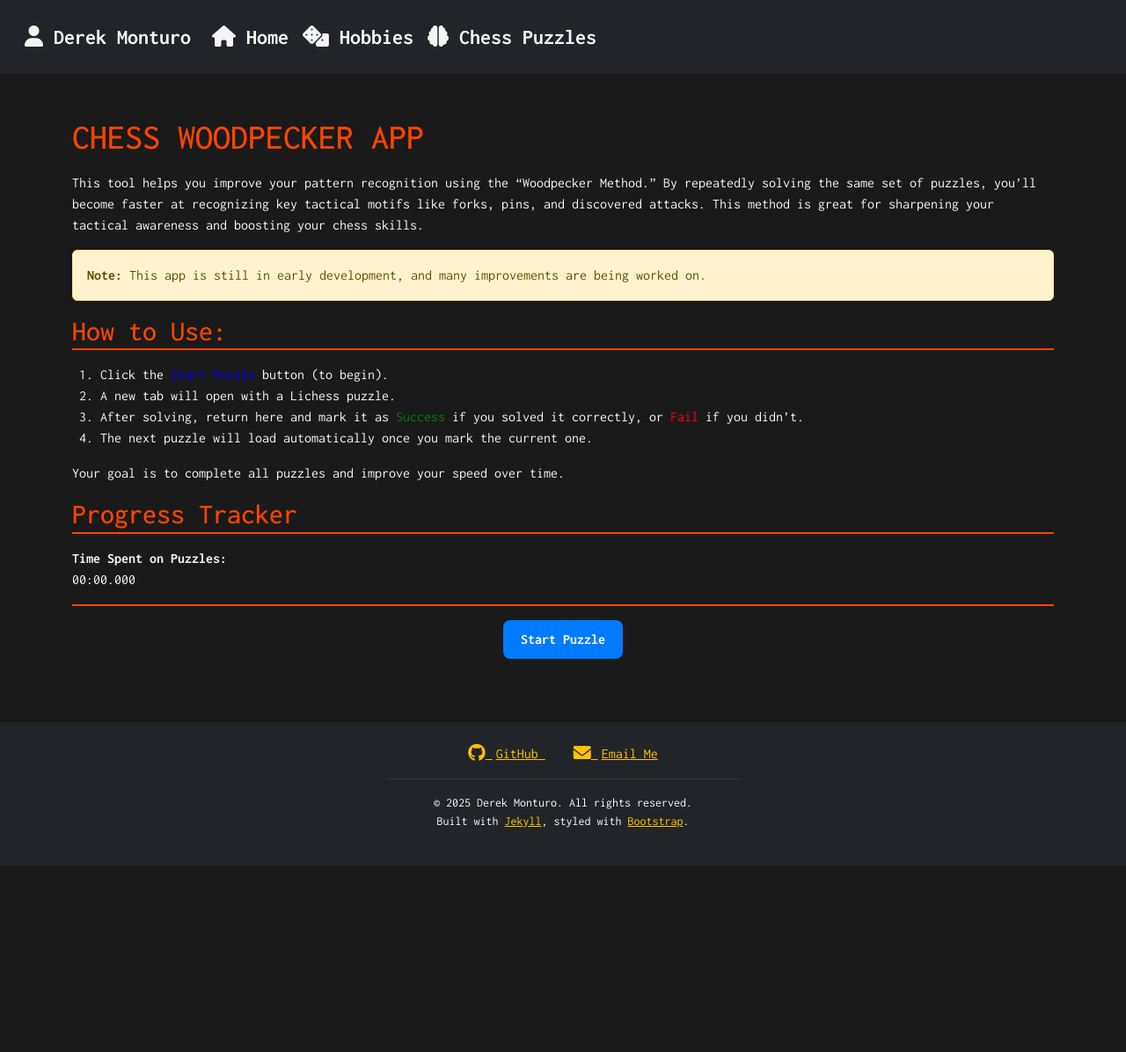
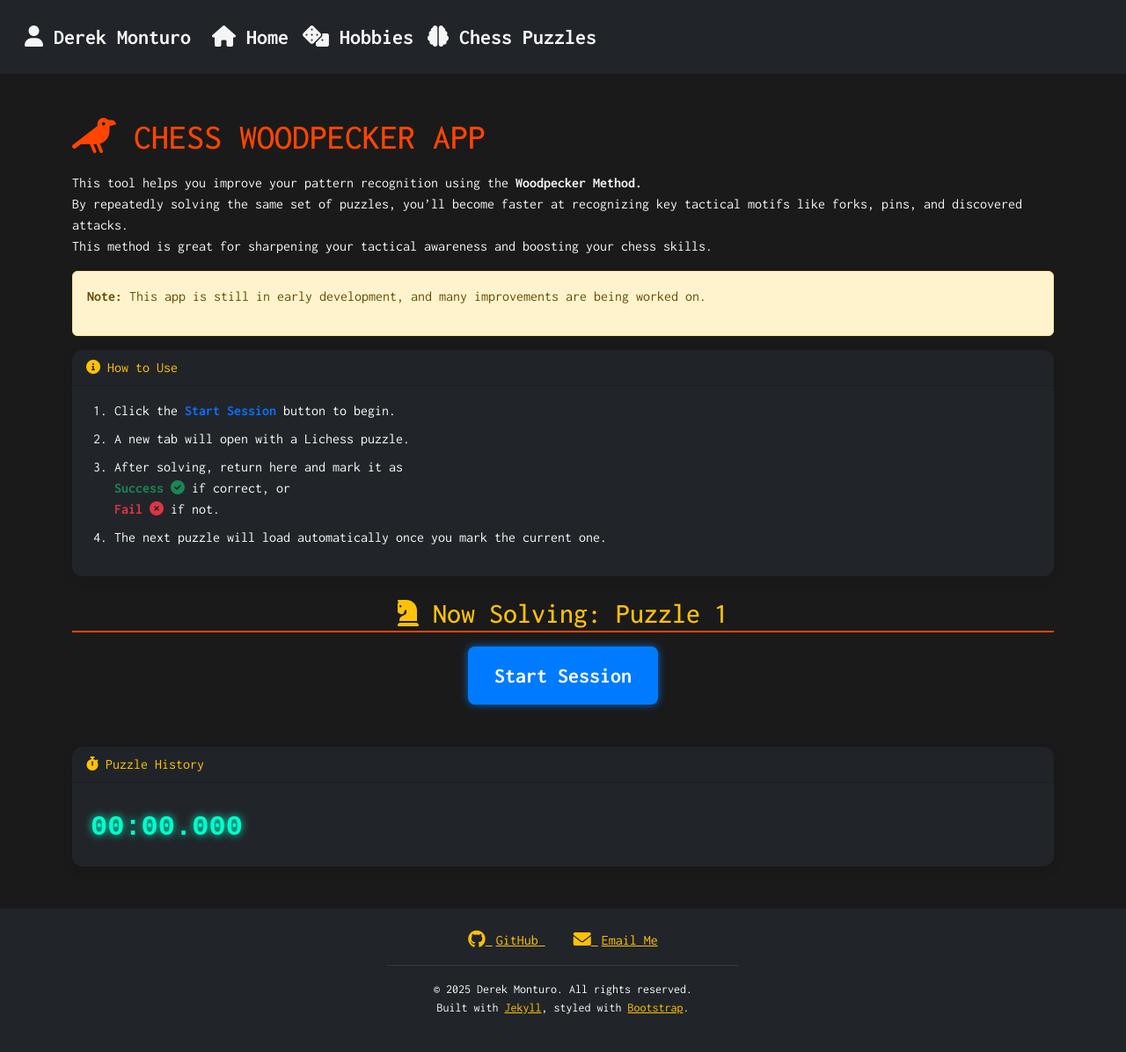
Before and after one commit to drmDev/drmDev.github.io, a Jekyll site: the page built from puzzles.md, in a window 1280 px wide. Shown: the whole page at 88% size. Built offline with Jekyll 4.4.1, drawn with Linux system fonts in a browser that asks for light colours; before the commit the page ends 984 px from its top, so only the background shows below that.

Commit message:
puzzles history and styling

```diff
--- a/assets/css/style.css
+++ b/assets/css/style.css
@@ -153,7 +153,7 @@
     margin-right: 10px;
 }
 
-/* Button Styles */
+/* Puzzles Styling */
 .btn {
     padding: 10px 20px;
     font-size: 16px;
@@ -165,12 +165,19 @@
 }
 
 #startPuzzle {
-    background-color: #007bff; /* Blue for Start Puzzle */
-    color: white;
+    font-size: 1.5rem;
+    padding: 15px 30px;
+    background-color: #007bff; /* Strong blue */
+    border: none;
+    border-radius: 8px;
+    transition: all 0.3s ease-in-out;
+    box-shadow: 0px 0px 10px rgba(0, 123, 255, 0.8); /* Glowing effect */
 }
 
 #startPuzzle:hover {
-    background-color: #0056b3; /* Darker blue on hover */
+    background-color: #0056b3;
+    box-shadow: 0px 0px 15px rgba(0, 123, 255, 1);
+    transform: scale(1.05); /* Slightly increase size on hover */
 }
 
 #successButton {
@@ -190,3 +197,13 @@
 #failButton:hover {
     background-color: #c82333; /* Darker red on hover */
 }
+
+#totalTime {
+    font-size: 2rem; /* Bigger text */
+    font-family: 'Courier New', monospace; /* Digital feel */
+    font-weight: bold;
+    color: #00ffcc; /* Neon-like effect */
+    text-shadow: 0px 0px 10px #00ffcc; /* Soft glow effect */
+    display: inline-block;
+    margin-left: 5px;
+}
--- a/assets/js/puzzles.js
+++ b/assets/js/puzzles.js
@@ -6,11 +6,12 @@
 
     let puzzles = [];
     let currentPuzzleIndex = 0;
-    let gameStartTime = 0; // Track when the user starts the first puzzle
-    let totalTime = 0; // Total time spent on all puzzles
-    let puzzleStartTime = 0; // Time spent on the current puzzle
-    let category = ""; // Current puzzle's category
-    let stopwatchInterval; // To hold the interval for stopwatch
+    let gameStartTime = 0;
+    let totalTime = 0;
+    let puzzleStartTime = 0;
+    let category = "";
+    let stopwatchInterval;
+    let puzzleTimes = [];
 
     async function fetchPuzzles() {
         try {
@@ -20,7 +21,6 @@
                 console.error("No puzzles found");
                 return;
             }
-            // Show the "Start Puzzle" button after fetching puzzles
             document.getElementById("startPuzzle").style.display = 'inline';
         } catch (error) {
             console.error("Error fetching puzzles:", error);
@@ -35,11 +35,11 @@
     }
 
     function startStopwatch() {
-        gameStartTime = Date.now() - totalTime; // Adjust the start time if resuming
+        gameStartTime = Date.now() - totalTime;
         stopwatchInterval = setInterval(() => {
-            totalTime = Date.now() - gameStartTime; // Update total time
+            totalTime = Date.now() - gameStartTime;
             document.getElementById("totalTime").textContent = formatTime(totalTime);
-        }, 10); // 10ms update interval
+        }, 10);
     }
 
     function stopStopwatch() {
@@ -49,46 +49,82 @@
     function loadPuzzle() {
         if (currentPuzzleIndex >= puzzles.length) {
             console.log("All puzzles completed! Restarting...");
-            currentPuzzleIndex = 0; // Restart when finished
-            stopStopwatch(); // Stop the stopwatch when all puzzles are completed
+            currentPuzzleIndex = 0;
+            stopStopwatch();
             return;
         }
 
         const puzzle = puzzles[currentPuzzleIndex];
-        category = puzzle.category; // Save the puzzle's category
+        category = puzzle.category;
 
         document.getElementById("puzzleTitle").textContent = `Puzzle ${currentPuzzleIndex + 1}`;
-        document.getElementById("puzzleDetails").textContent = ""; // Clear previous puzzle details
+        document.getElementById("puzzleDetails").textContent = "";
 
-        // Open the Lichess puzzle in a new tab
         window.open(puzzle.url, '_blank');
 
-        // Show the Success and Fail buttons
+        // Show Success and Fail buttons after the first puzzle is loaded
         document.getElementById("successButton").style.display = 'inline';
         document.getElementById("failButton").style.display = 'inline';
 
-        puzzleStartTime = Date.now(); // Start tracking time for this puzzle
+        puzzleStartTime = Date.now();
+    }
+
+    function logPuzzleTime(isSuccess) {
+        if (!puzzleStartTime) return;
+
+        const puzzleEndTime = Date.now();
+        const elapsedTime = puzzleEndTime - puzzleStartTime;
+        const formattedTime = formatTime(elapsedTime);
+
+        const puzzleNumber = puzzleTimes.length + 1;
+        puzzleTimes.push({ number: puzzleNumber, time: formattedTime, success: isSuccess });
+
+        updatePuzzleHistory();
+    }
+
+    function updatePuzzleHistory() {
+        const historyElement = document.getElementById("puzzleHistory");
+        historyElement.innerHTML = "";
+
+        puzzleTimes.forEach(puzzle => {
+            const listItem = document.createElement("li");
+            listItem.className = "mb-2";
+            listItem.innerHTML = `
+                <span class="text-light">Puzzle ${puzzle.number}:</span>
+                <span class="text-info">${puzzle.time}</span>
+                <span class="${puzzle.success ? "text-success" : "text-danger"}">${puzzle.success ? "✅" : "❌"}</span>
+            `;
+            historyElement.appendChild(listItem);
+        });
     }
 
     document.getElementById("startPuzzle").addEventListener("click", function () {
-        startStopwatch(); // Start the stopwatch
-        loadPuzzle(); // Load the first puzzle
-        document.getElementById("startPuzzle").style.display = 'none'; // Hide the Start button
+        startStopwatch();
+        loadPuzzle();
+        document.getElementById("startPuzzle").style.display = 'none'; // Hide Start button
     });
 
     document.getElementById("successButton").addEventListener("click", function () {
         const timeTaken = Math.floor((Date.now() - puzzleStartTime) / 1000);
         document.getElementById("puzzleDetails").textContent = `You completed the puzzle in ${timeTaken} seconds. Category: ${category}`;
+
+        logPuzzleTime(true);
         currentPuzzleIndex++;
-        setTimeout(loadPuzzle, 2000); // Load the next puzzle after a short delay
+        setTimeout(loadPuzzle, 2000);
     });
 
     document.getElementById("failButton").addEventListener("click", function () {
         const timeTaken = Math.floor((Date.now() - puzzleStartTime) / 1000);
         document.getElementById("puzzleDetails").textContent = `You failed the puzzle in ${timeTaken} seconds. Category: ${category}`;
+
+        logPuzzleTime(false);
         currentPuzzleIndex++;
-        setTimeout(loadPuzzle, 2000); // Load the next puzzle after a short delay
+        setTimeout(loadPuzzle, 2000);
     });
+
+    // Ensure Success and Fail buttons are hidden initially
+    document.getElementById("successButton").style.display = 'none';
+    document.getElementById("failButton").style.display = 'none';
 
     fetchPuzzles();
 });
--- a/puzzles.md
+++ b/puzzles.md
@@ -4,33 +4,63 @@
 permalink: /puzzles/
 ---
 
-# Chess Woodpecker App
+<h1><i class="fa-solid fa-crow"></i> Chess Woodpecker App</h1>
 
-This tool helps you improve your pattern recognition using the "Woodpecker Method." By repeatedly solving the same set of puzzles, you'll become faster at recognizing key tactical motifs like forks, pins, and discovered attacks. This method is great for sharpening your tactical awareness and boosting your chess skills.
+{{ "This tool helps you improve your pattern recognition using the **Woodpecker Method.**
+By repeatedly solving the same set of puzzles, you'll become faster at recognizing key tactical motifs like forks, pins, and discovered attacks.
+This method is great for sharpening your tactical awareness and boosting your chess skills." | markdownify }}
 
 <div class="alert alert-warning" role="alert">
-  <strong>Note:</strong> This app is still in early development, and many improvements are being worked on.
+    {{ "**Note:** This app is still in early development, and many improvements are being worked on." | markdownify }}
 </div>
 
-## How to Use:
-1. Click the <span style="color: blue;">Start Puzzle</span> button (to begin).
+<div class="card bg-dark text-light mb-4">
+    <div class="card-header text-warning">
+        <i class="fas fa-info-circle"></i> How to Use
+    </div>
+    <div class="card-body">
+        {{ "
+1. Click the **<span class='text-primary'>Start Session</span>** button to begin.
 2. A new tab will open with a Lichess puzzle.
-3. After solving, return here and mark it as <span style="color: green;">Success</span> if you solved it correctly, or <span style="color: red;">Fail</span> if you didn't.
+3. After solving, return here and mark it as
+   **<span class='text-success'>Success <i class='fas fa-check-circle'></i></span>** if correct, or
+   **<span class='text-danger'>Fail <i class='fas fa-times-circle'></i></span>** if not.
 4. The next puzzle will load automatically once you mark the current one.
+        " | markdownify }}
+    </div>
+</div>
 
-Your goal is to complete all puzzles and improve your speed over time.
+<div id="puzzle-container" class="text-center">
+    <h2 class="text-warning"><i class="fas fa-chess-knight"></i> Now Solving: <span id="puzzleTitle">Puzzle 1</span></h2>
 
-## Progress Tracker
-**Time Spent on Puzzles:**
-<span id="totalTime">00:00.000</span>
+    <button id="startPuzzle" class="btn btn-primary">
+        Start Session
+    </button>
 
-<div id="puzzle-container" style="text-align: center;">
-  <h2 id="puzzleTitle"></h2>
-  <button id="startPuzzle" class="btn">Start Puzzle</button>
-  <br><br>
-  <button id="successButton" class="btn" style="display: none;">Success</button>
-  <button id="failButton" class="btn" style="display: none;">Fail</button>
-  <p id="puzzleDetails" style="font-size: 18px; margin-top: 20px;"></p>
+    <br><br>
+
+    <button id="successButton" class="btn btn-success" style="display: none;">
+        <i class="fas fa-check-circle"></i> Success
+    </button>
+    <button id="failButton" class="btn btn-danger" style="display: none;">
+        <i class="fas fa-times-circle"></i> Fail
+    </button>
+
+    <p id="puzzleDetails" class="mt-3" style="font-size: 18px;"></p>
+</div>
+
+<div class="card bg-dark text-light mt-4">
+    <div class="card-header text-warning">
+        <i class="fas fa-stopwatch"></i> Puzzle History
+    </div>
+    <div class="card-body">
+        <ul id="puzzleHistory" class="list-unstyled">
+            <!-- Puzzle times will be dynamically added here -->
+        </ul>
+				<h3 class="text-info">
+            {{ "<span id='totalTime' class='display-6'>00:00.000</span>" | markdownify }}
+        </h3>
+    </div>
 </div>
 
 <script src="/assets/js/puzzles.js"></script>
```
